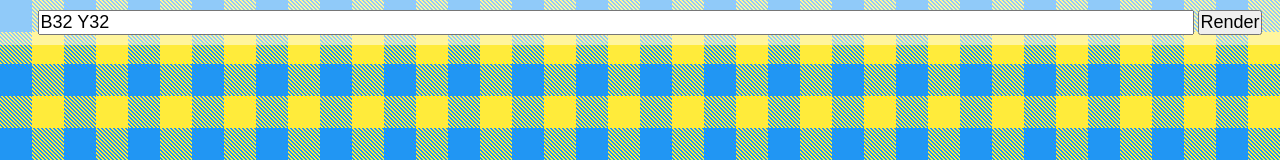
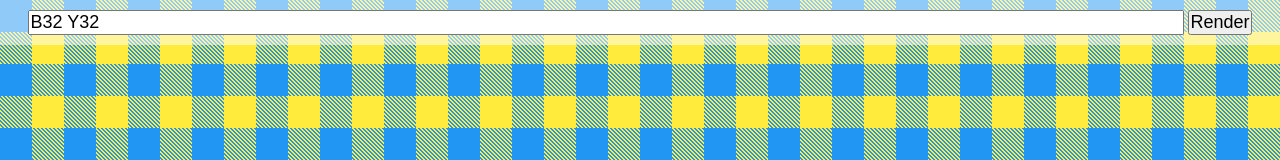
Before and after one commit to dr-wolf/nano-tartan, a plain HTML site: page index.html in a window 1280 px wide. Shown: the top 160 px of the page. Drawn offline with Linux system fonts and the light colour scheme.

Commit message:
fix css styles

```diff
--- a/index.html
+++ b/index.html
@@ -13,7 +13,7 @@
         width: 100%;
         background-color: rgba(255, 255, 255, 0.5);
         text-align: center;
-        padding: 10px;
+        padding: 10px 0px;
       }
     </style>
     <script type="text/javascript" src="script.js"></script>
```
